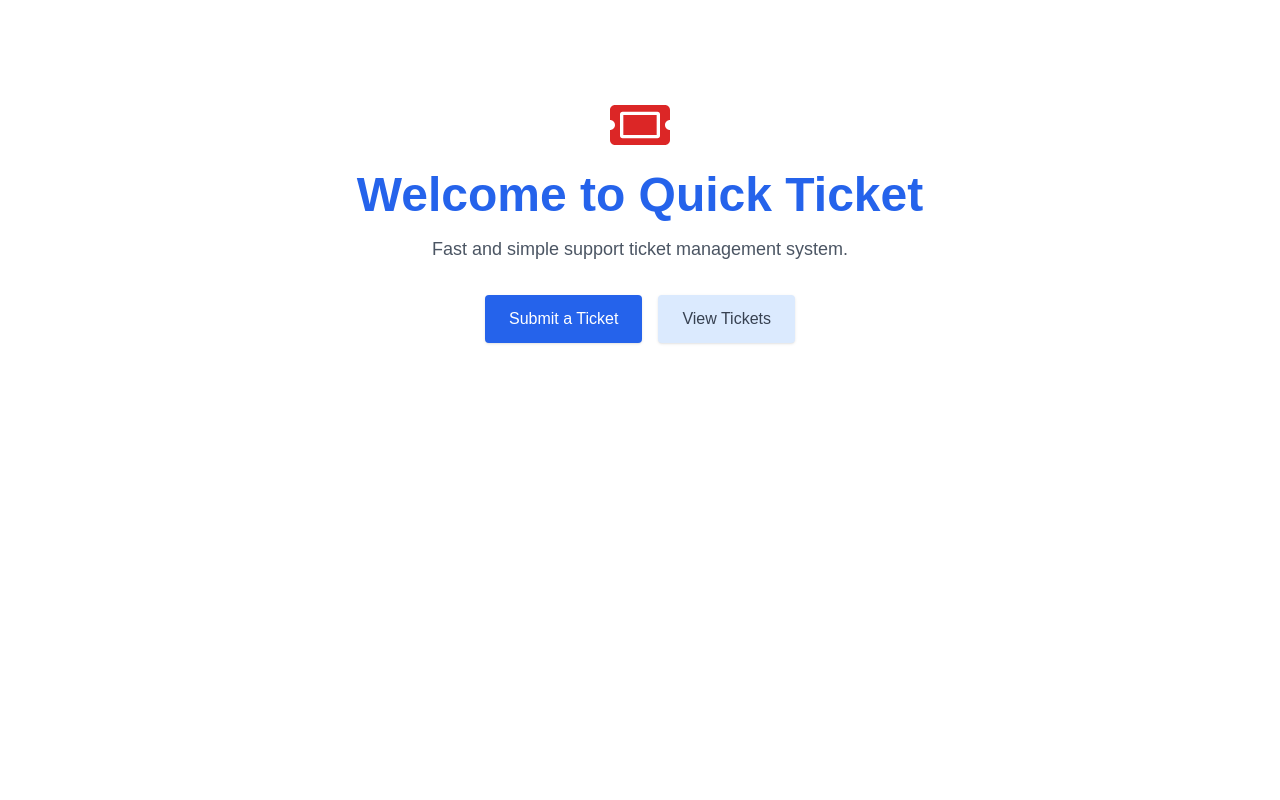
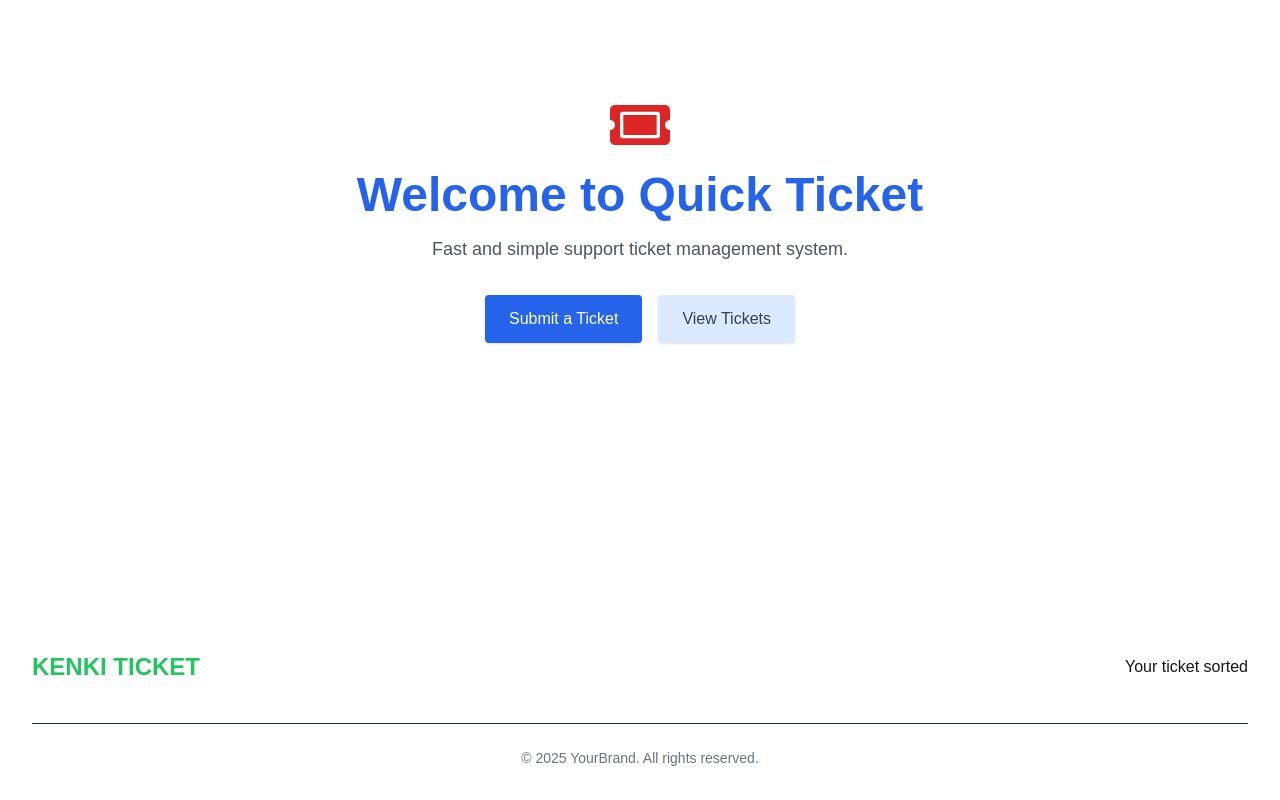
Before and after one commit to kennzuki/ticket-app, a Next.js app: page / in a window 1280 px wide. Shown: the part 254-1054 px from the top of the page. Before the commit the page ends 873 px from the top, so only its background shows below. Built offline with nearby package versions, Linux system fonts and the light colour scheme; no server answers.

Commit message:
added footer

```diff
--- /dev/null
+++ b/app/components/Footer.tsx
@@ -0,0 +1,16 @@
+const Footer = () => {
+    return (
+        <section className="p-8 mx-auto">
+            {/* footer */}
+            <article className="flex justify-between place-items-center">
+                <p className="text-2xl uppercase font-bold text-green-500">Kenki Ticket</p>
+                <p className="">Your ticket sorted</p>
+            </article>
+             <div className="border-t border-gray-800 mt-10 pt-6 text-center text-gray-500 text-sm">
+          © {new Date().getFullYear()} YourBrand. All rights reserved.
+        </div>
+        </section>
+     );
+}
+
+export default Footer;
--- a/app/layout.tsx
+++ b/app/layout.tsx
@@ -3,6 +3,7 @@ import { Geist, Geist_Mono } from "next/font/google";
 import "./globals.css";
 import { Toaster } from "sonner";
 import Navbar from "./components/Navbar";
+import Footer from "./components/Footer";
 
 const geistSans = Geist({
   variable: "--font-geist-sans",
@@ -34,6 +35,7 @@ export default function RootLayout({
         <Toaster
           position="top-right"
         />
+        <Footer/>
       </body>
     </html>
   );
```
